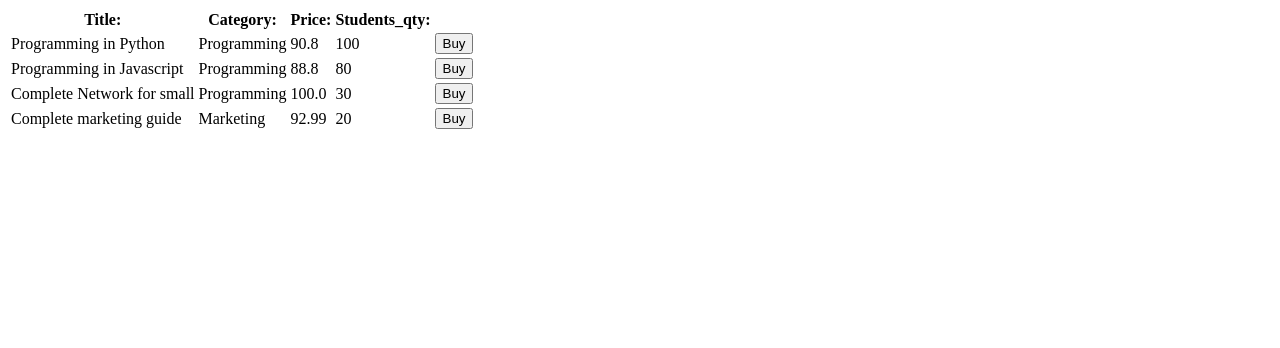
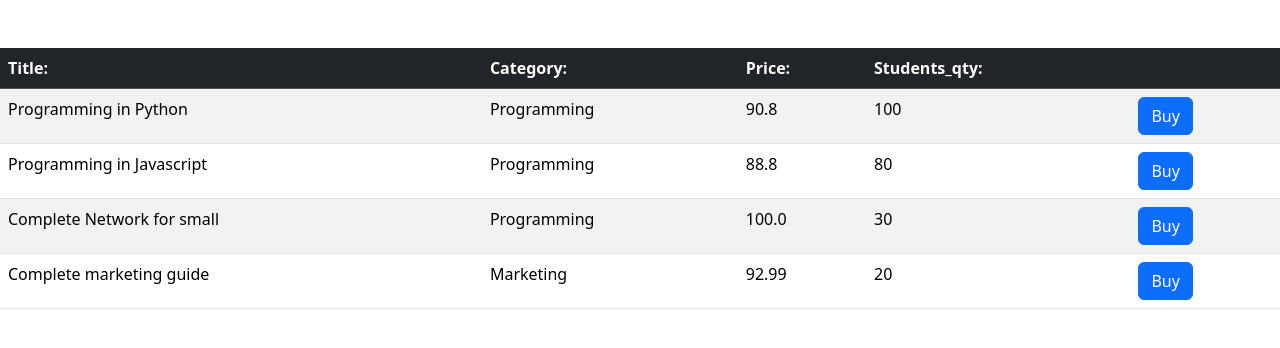
Before and after one commit to AlexseyWeb/django-shop, a Django app: page /shop/ in a window 1280 px wide. Shown: the top 348 px of the page. Run offline with Django 4.2, Linux system fonts and the light colour scheme; data comes from the database, SQL or seed files in the repository.

Commit message:
added css for template

```diff
--- a/shop/templates/courses.html
+++ b/shop/templates/courses.html
@@ -4,12 +4,13 @@
 <head>
     <meta charset="UTF-8">
     <meta name="viewport" content="width=device-width, initial-scale=1.0">
+    <link href="https://cdn.jsdelivr.net/npm/bootstrap@5.3.3/dist/css/bootstrap.min.css" rel="stylesheet" integrity="sha384-QWTKZyjpPEjISv5WaRU9OFeRpok6YctnYmDr5pNlyT2bRjXh0JMhjY6hW+ALEwIH" crossorigin="anonymous">
     <title>Shop Cousers</title>
 </head>
 
 <body>
-    <table>
-        <thead>
+    <table class="table mt-5 table-border table-striped table-hover">
+        <thead class="table-dark">
             <tr>
                 <th>Title: </th>
                 <th>Category:</th>
@@ -25,7 +26,7 @@
                 <td>{{course.category}}</td>
                 <td>{{course.price}}</td>
                 <td>{{course.students_qty}}</td>
-                <td><button>Buy</button></td>
+                <td><button class="btn btn-primary">Buy</button></td>
             </tr>
             {% endfor %}
         </tbody>
```
